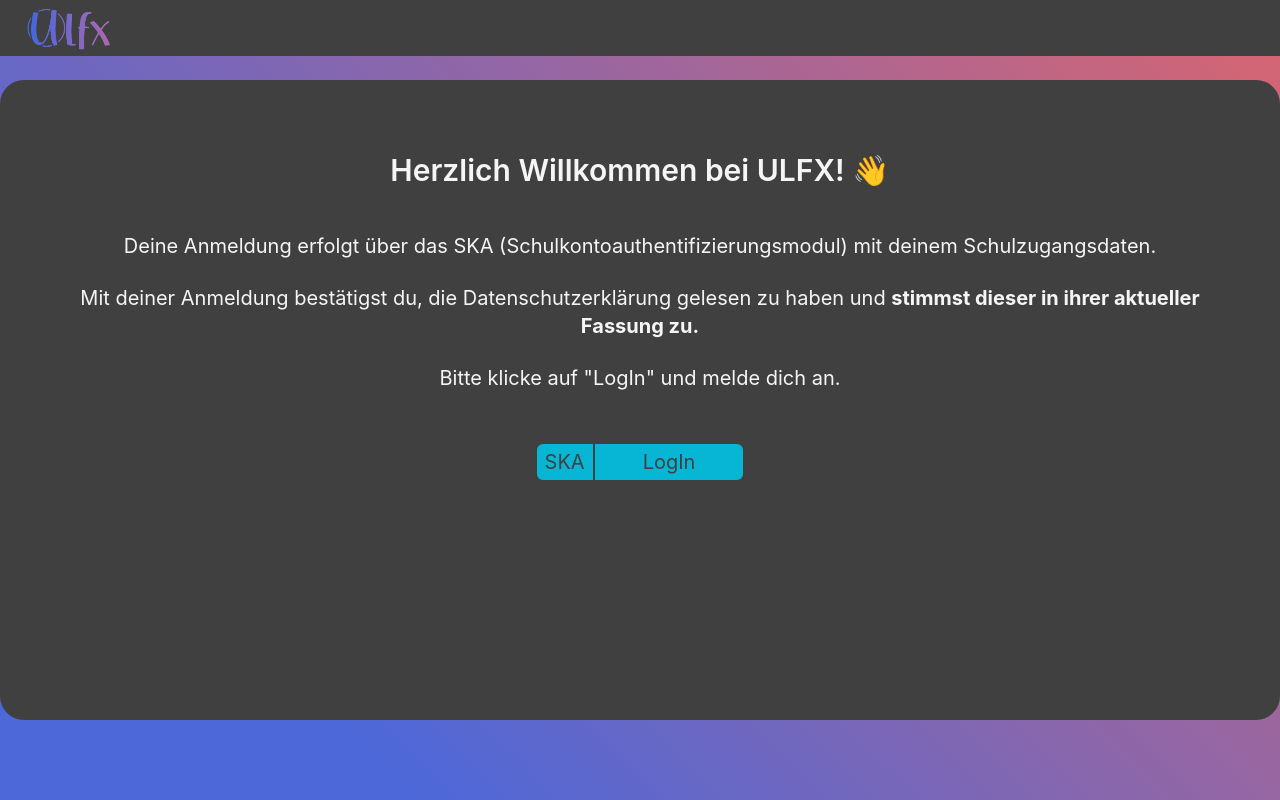
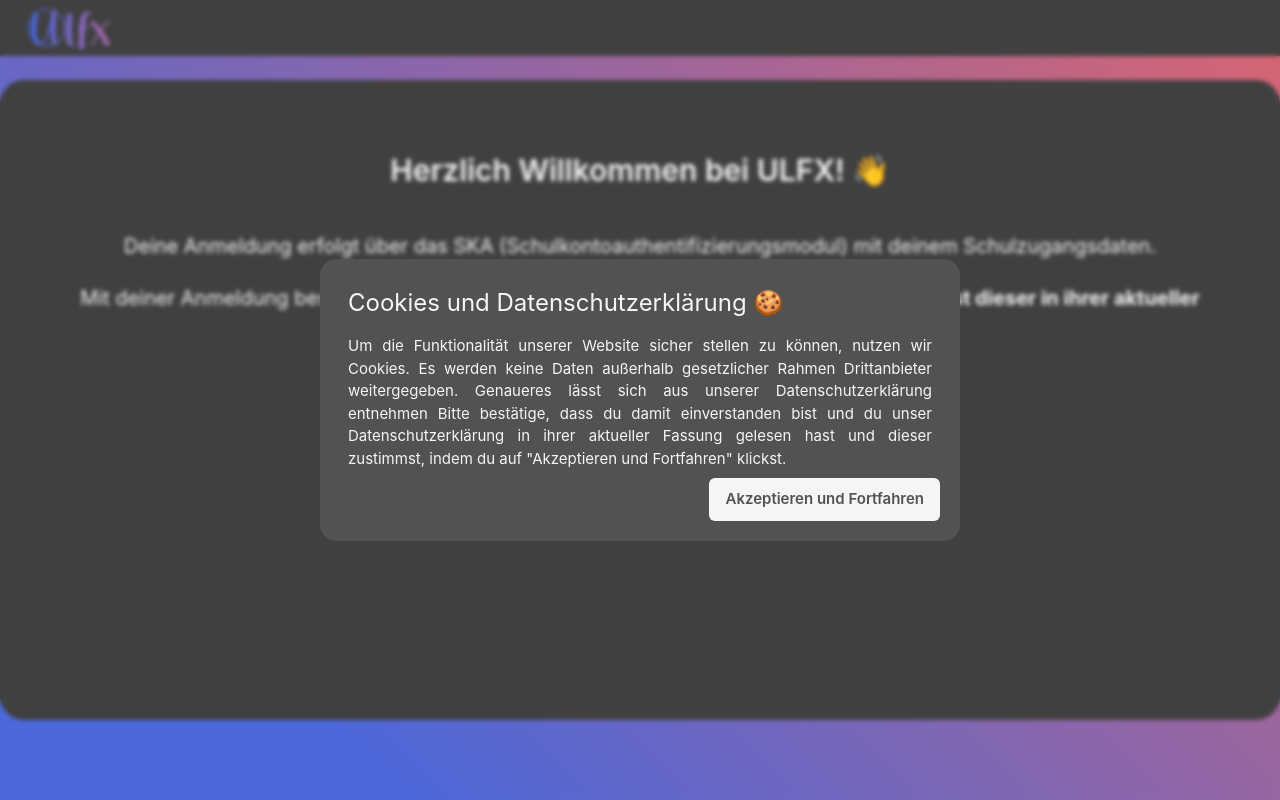
Before and after one commit to LF11-Projekte/ULFX_Frontend, a Vue app: page /#/login in a window 1280 px wide. Built offline with nearby package versions, Linux system fonts and the light colour scheme.

Commit message:
cookie confirmation message (and persistent stores) implemented

```diff
--- a/package.json
+++ b/package.json
@@ -16,6 +16,7 @@
   "dependencies": {
     "axios": "^1.7.2",
     "pinia": "^2.1.7",
+    "pinia-plugin-persistedstate": "^3.2.1",
     "vue": "^3.4.21",
     "vue-lazyload": "^3.0.0",
     "vue-router": "^4.3.0"
--- /dev/null
+++ b/src/components/CookieBanner.vue
@@ -0,0 +1,36 @@
+<script setup lang="ts">
+
+import { ref } from 'vue'
+import { useConfigurationStore } from '@/stores/ConfigurationStore'
+
+
+const cookiesConfirmed = ref(useConfigurationStore().cookiesConfirmed);
+
+const confirmCookies = () => {
+  useConfigurationStore().cookiesConfirmed = true;
+  cookiesConfirmed.value = true;
+}
+
+</script>
+
+
+<template>
+  <div v-if="!cookiesConfirmed" class="absolute left-0 right-0 w-screen h-screen backdrop-blur-[2px] flex">
+    <div class="w-[40rem] h-fit] mx-auto my-auto bg-neutral-600 rounded-2xl p-5">
+      <div class="p-2 text-2xl">Cookies und Datenschutzerklärung &#x1F36A;</div>
+      <p class="p-2 text-justify">
+        Um die Funktionalität unserer Website sicher stellen zu können, nutzen wir Cookies.
+        Es werden keine Daten außerhalb gesetzlicher Rahmen Drittanbieter weitergegeben.
+        Genaueres lässt sich aus unserer <a>Datenschutzerklärung</a> entnehmen
+        Bitte bestätige, dass du damit einverstanden bist und du unser <a>Datenschutzerklärung</a>
+        in ihrer aktueller Fassung gelesen hast und dieser zustimmst, indem du auf
+        "Akzeptieren und Fortfahren" klickst.
+      </p>
+
+      <button @click="confirmCookies" class="flex bg-neutral-100 text-neutral-600 py-2.5 px-4 rounded-md cursor-pointer ml-auto mr-0 font-semibold hover:bg-white">
+          Akzeptieren und Fortfahren
+      </button>
+
+    </div>
+  </div>
+</template>
--- a/src/components/TopNavbar.vue
+++ b/src/components/TopNavbar.vue
@@ -4,6 +4,7 @@
 import ProfilePicture from '@/components/ProfilePicture.vue'
 import { ref } from 'vue'
 import { useVisitorStore } from '@/stores/VisitorStore'
+import CookieBanner from '@/components/CookieBanner.vue'
 
 withDefaults(
   defineProps<{
@@ -14,7 +15,8 @@
   }
 )
 
-const showSidebar = ref(false);
+const showSidebar = ref<boolean>(false);
+const cookiesConfirmed = ref<boolean>(false);
 
 const searchFormSubmit = () => {
   router.push({ path: '/search/:q', params: { q: "" } });
@@ -40,7 +42,6 @@
           </RouterLink>
         </div>
       </div>
-
 
       <!-- Searchbar -->
       <div v-show="userView" class="relative container h-full mx-auto">
@@ -84,4 +85,6 @@
     </div>
   </div>
 
+  <CookieBanner  />
+
 </template>
--- /dev/null
+++ b/src/stores/ConfigurationStore.ts
@@ -0,0 +1,13 @@
+import { defineStore } from 'pinia'
+
+export const useConfigurationStore = defineStore("configurationStore", {
+
+  state: () => ({
+    cookiesConfirmed: false,
+  }),
+
+  persist: {
+    storage: window.localStorage
+  },
+
+});
--- a/src/stores/VisitorStore.ts
+++ b/src/stores/VisitorStore.ts
@@ -2,7 +2,8 @@
 import type { User } from '@/stores/UserStore'
 import { computed, ref } from 'vue'
 
-const loggedIn = ref(false);
+const loggedIn = ref<boolean>(false);
+const cookiesConfirmed = ref<boolean>(false);
 
 export const useVisitorStore = defineStore("visitorStore", {
   state: () => ({
@@ -14,14 +15,18 @@
 
   },
 
-  actions:{
-    logIn: async (): Promise<void> => {
-      loggedIn.value = true;
+  actions: {
+    async logIn(): Promise<void> {
+      loggedIn.value = true;            // TODO: Handle "right" logIN
     },
 
-    logOut: async (): Promise<void> => {
+    async logOut(): Promise<void> {
       loggedIn.value = false;
     }
+  },
+
+  persist: {
+    storage: sessionStorage
   }
 
 });
```
Also changed, not shown: src/main.ts (+4 -4 lines), 1 other file (tests, documents, lock files or other folders).
